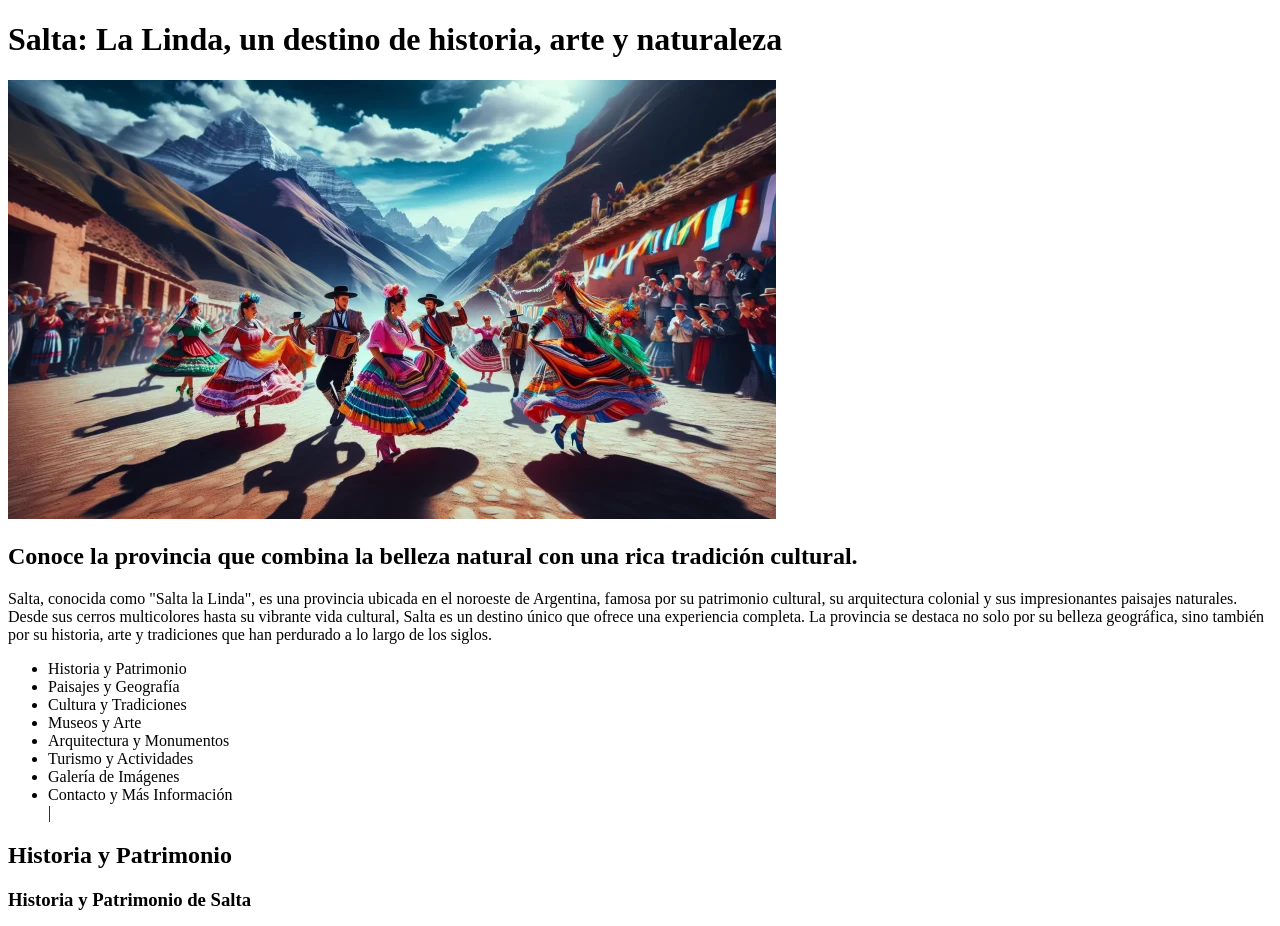
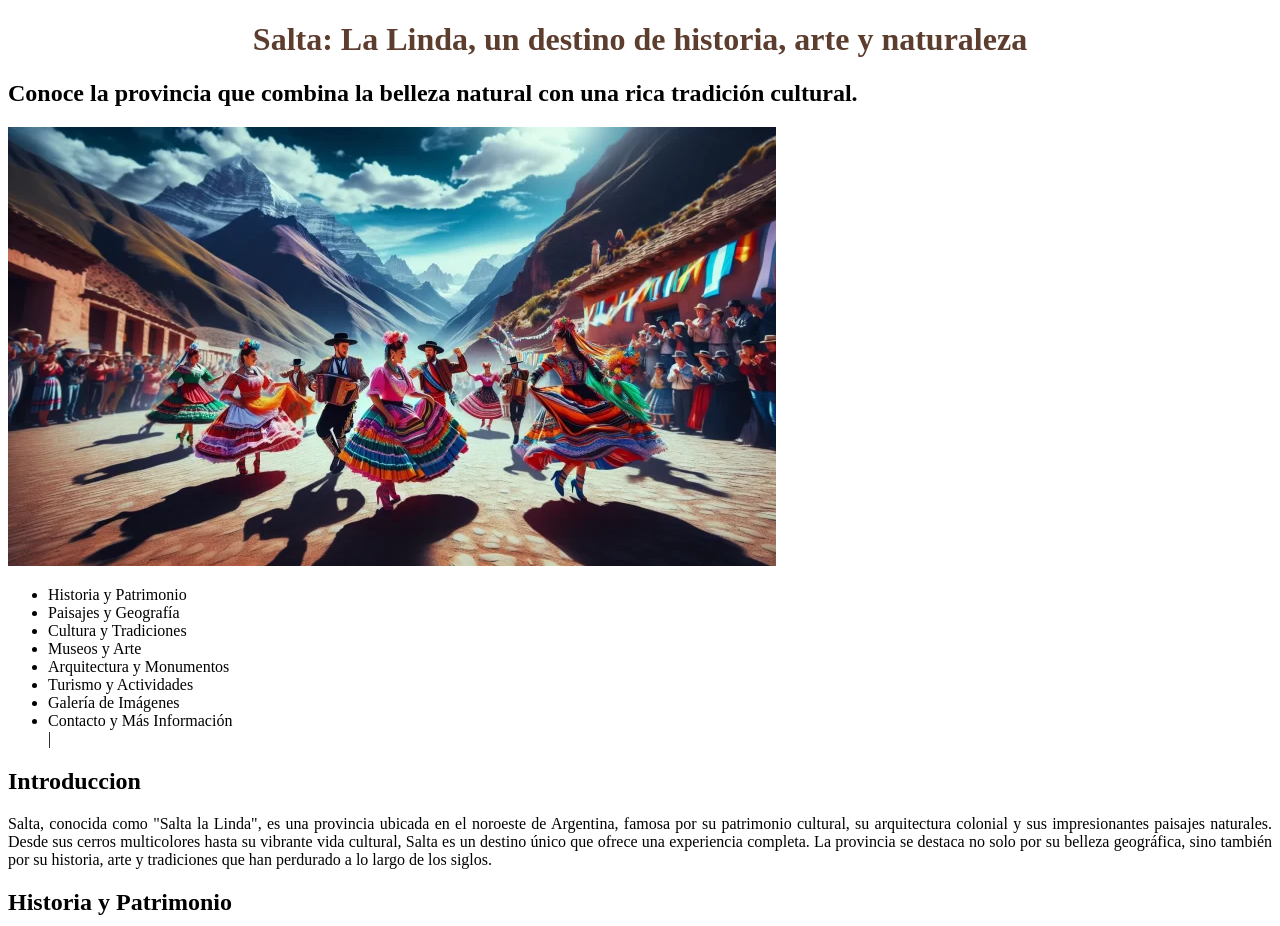
Before and after one commit to Chris213-boop/TP01PV2025TorresCintiaCristina, a plain HTML site: page raiz/index.html in a window 1280 px wide. Shown: the top 926 px of the page. Drawn offline with Linux system fonts and the light colour scheme.

Commit message:
modificaciones al TP01 Torres Cintia Cristina

```diff
--- a/raiz/estilos.css
+++ b/raiz/estilos.css
@@ -0,0 +1,13 @@
+.presentacion{
+
+}
+.titulo_principal{
+    color: #5C3D2E;
+    font-family: 'Times New Roman', Times, serif;
+    text-align: center; /*centra el titulo*/
+
+}
+
+p{
+    text-align: justify;
+}
--- a/raiz/index.html
+++ b/raiz/index.html
@@ -9,13 +9,12 @@
 </head>
 <body>
     <header>
-        <div>
-            <h1>Salta: La Linda, un destino de historia, arte y naturaleza</h1>
-            <img src="imagenSalta1.webp" alt="Cultura de Salta">
+        <div class="presentacion">
+            <h1 class="titulo_principal">Salta: La Linda, un destino de historia, arte y naturaleza</h1>
             <h2> Conoce la provincia que combina la belleza natural con una rica tradición cultural. </h2>
-            <p>
-                Salta, conocida como "Salta la Linda", es una provincia ubicada en el noroeste de Argentina, famosa por su patrimonio cultural, su arquitectura colonial y sus impresionantes paisajes naturales. Desde sus cerros multicolores hasta su vibrante vida cultural, Salta es un destino único que ofrece una experiencia completa. La provincia se destaca no solo por su belleza geográfica, sino también por su historia, arte y tradiciones que han perdurado a lo largo de los siglos.
-            </p>
+            <div>
+                <img src="imagenSalta1.webp" alt="Cultura de Salta">
+            </div>
         </div>
         <nav>
             <ul>
@@ -33,6 +32,11 @@
     </header>
     <article>
         <section>
+            <h2> Introduccion </h2>
+            <p>
+                Salta, conocida como "Salta la Linda", es una provincia ubicada en el noroeste de Argentina, famosa por su patrimonio cultural, su arquitectura colonial y sus impresionantes paisajes naturales. Desde sus cerros multicolores hasta su vibrante vida cultural, Salta es un destino único que ofrece una experiencia completa. La provincia se destaca no solo por su belleza geográfica, sino también por su historia, arte y tradiciones que han perdurado a lo largo de los siglos.
+            </p>
+
             <h2> Historia y Patrimonio </h2>
             <h3>Historia y Patrimonio de Salta </h3>
             <p>
```
